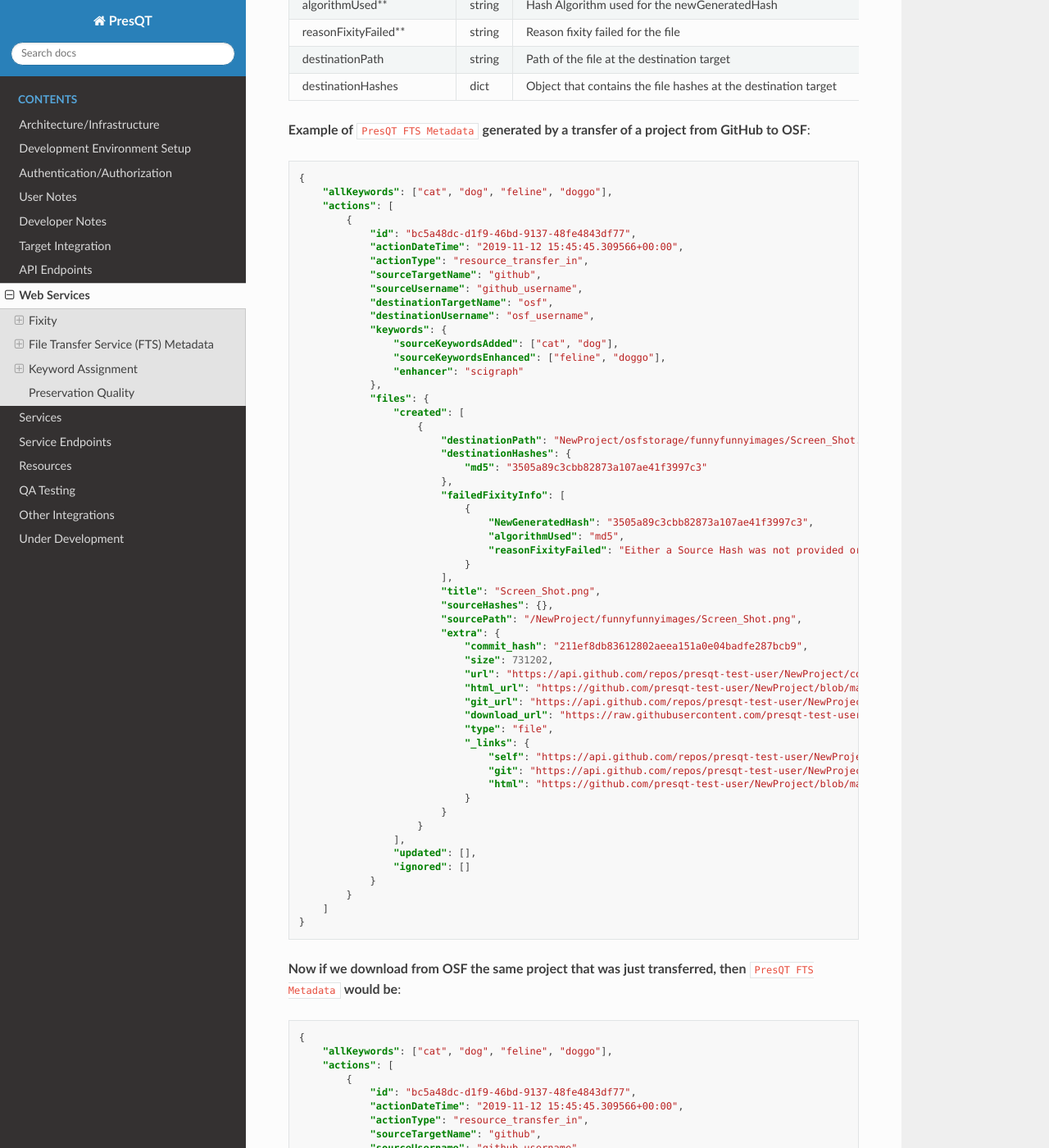
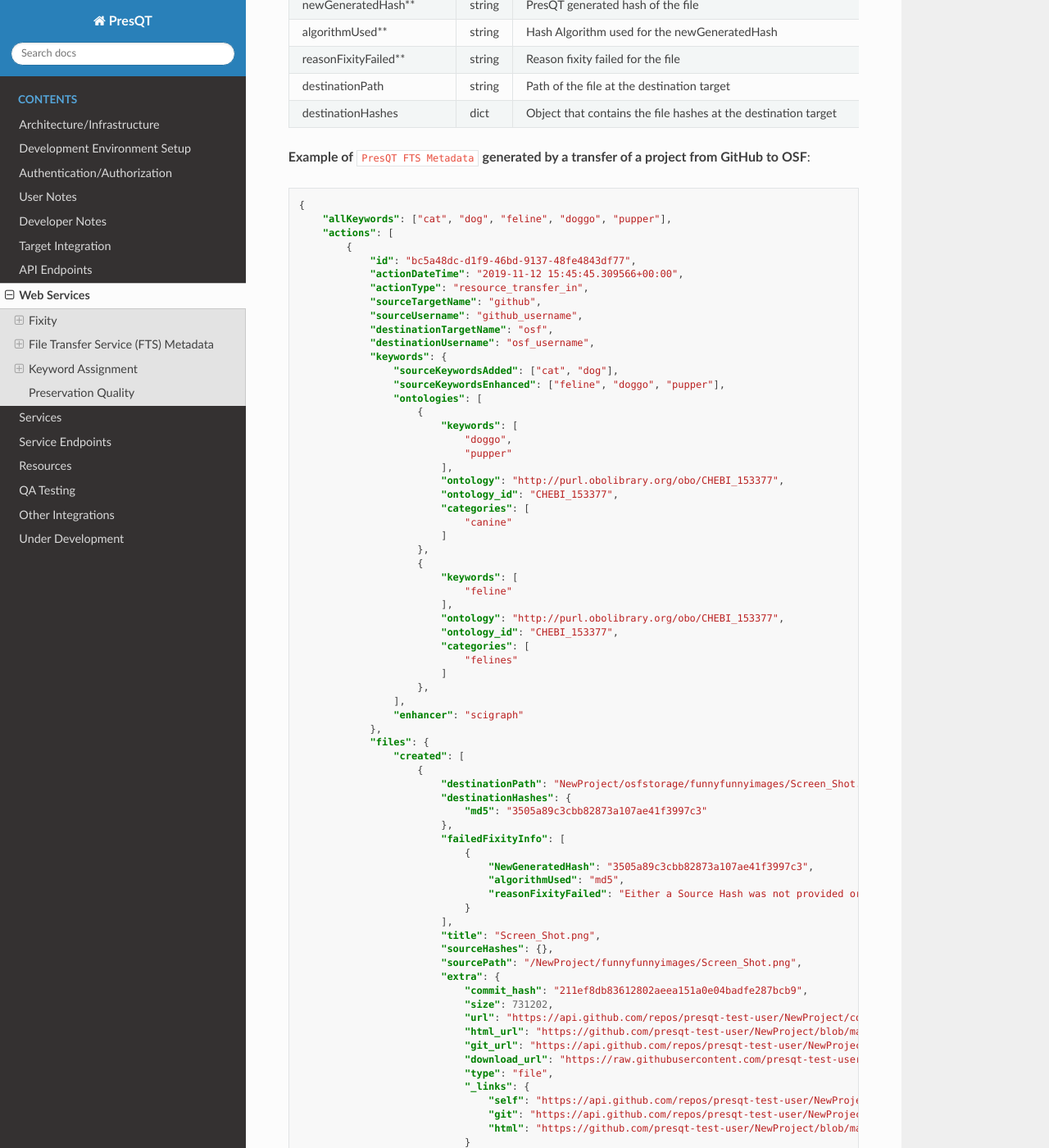
Before and after one commit to Lucy-Family-Institute/presqt, a Sphinx documentation site: the page built from docs/web_services.rst, in a window 1280 px wide and 1400 px high, scrolled down 4317 px. Shown: the whole window at 82% size. Built offline with Sphinx 7.4.7 and the Read the Docs theme 2.0.0, drawn with Linux system fonts in a browser that asks for light colours; some of the changed text lies outside the part shown.

Commit message:
Updated docs

```diff
--- a/docs/web_services.rst
+++ b/docs/web_services.rst
@@ -190,6 +190,7 @@ sourceKeywordsAdded*    array  The source keywords added during this action
                                This includes keywords in the target keywords found in FTS metadata file
 
 sourceKeywordsEnhanced* array  The new keyword enhancements added to the target
+ontologies              array  Ontologies connected to the enhanced keywords added.
 enhancer*               str    The enhancement service used to enhance the keywords
 
 files                   array  Array of files that were involved in the PresQT action
@@ -213,7 +214,7 @@ destinationHashes       dict   Object that contains the file hashes at the desti
 .. code-block:: json
 
     {
-        "allKeywords": ["cat", "dog", "feline", "doggo"],
+        "allKeywords": ["cat", "dog", "feline", "doggo", "pupper"],
         "actions": [
             {
                 "id": "bc5a48dc-d1f9-46bd-9137-48fe4843df77",
@@ -225,7 +226,30 @@ destinationHashes       dict   Object that contains the file hashes at the desti
                 "destinationUsername": "osf_username",
                 "keywords": {
                     "sourceKeywordsAdded": ["cat", "dog"],
-                    "sourceKeywordsEnhanced": ["feline", "doggo"],
+                    "sourceKeywordsEnhanced": ["feline", "doggo", "pupper"],
+                    "ontologies": [
+                        {
+                            "keywords": [
+                                "doggo",
+                                "pupper"
+                            ],
+                            "ontology": "http://purl.obolibrary.org/obo/CHEBI_153377",
+                            "ontology_id": "CHEBI_153377",
+                            "categories": [
+                                "canine"
+                            ]
+                        },
+                        {
+                            "keywords": [
+                                "feline"
+                            ],
+                            "ontology": "http://purl.obolibrary.org/obo/CHEBI_153377",
+                            "ontology_id": "CHEBI_153377",
+                            "categories": [
+                                "felines"
+                            ]
+                        },
+                    ],
                     "enhancer": "scigraph"
                 },
                 "files": {
@@ -273,7 +297,7 @@ destinationHashes       dict   Object that contains the file hashes at the desti
 .. code-block:: json
 
     {
-        "allKeywords": ["cat", "dog", "feline", "doggo"],
+        "allKeywords": ["cat", "dog", "feline", "doggo", "pupper"],
         "actions": [
             {
                 "id": "bc5a48dc-d1f9-46bd-9137-48fe4843df77",
@@ -286,6 +310,29 @@ destinationHashes       dict   Object that contains the file hashes at the desti
                 "keywords": {
                     "sourceKeywordsAdded": ["cat", "dog"],
                     "sourceKeywordsEnhanced": ["feline", "doggo"],
+                    "ontologies": [
+                        {
+                            "keywords": [
+                                "doggo",
+                                "pupper"
+                            ],
+                            "ontology": "http://purl.obolibrary.org/obo/CHEBI_153377",
+                            "ontology_id": "CHEBI_153377",
+                            "categories": [
+                                "canine"
+                            ]
+                        },
+                        {
+                            "keywords": [
+                                "feline"
+                            ],
+                            "ontology": "http://purl.obolibrary.org/obo/CHEBI_153377",
+                            "ontology_id": "CHEBI_153377",
+                            "categories": [
+                                "felines"
+                            ]
+                        },
+                    ],
                     "enhancer": "scigraph"
                 },
                 "files": {
```
